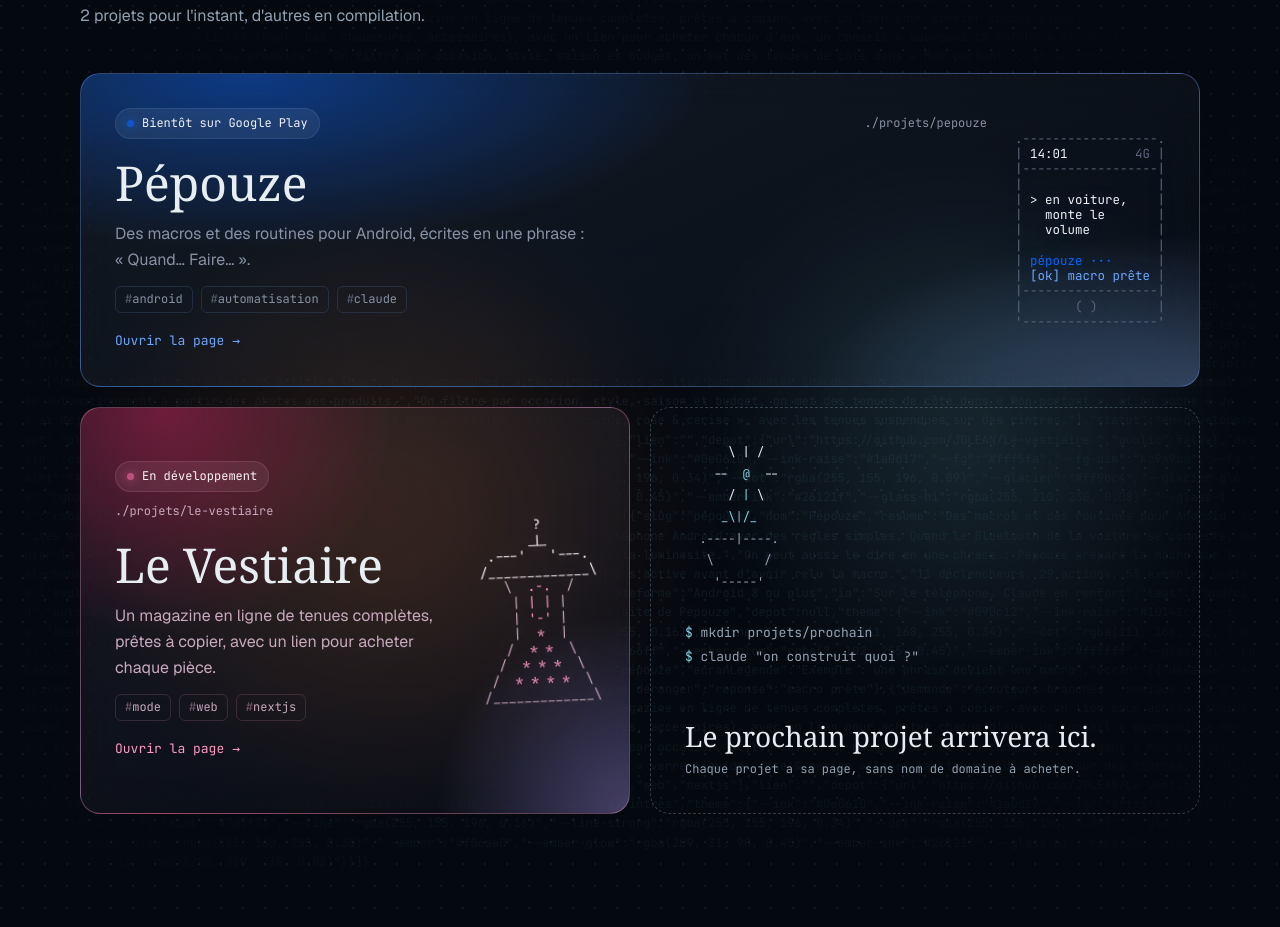
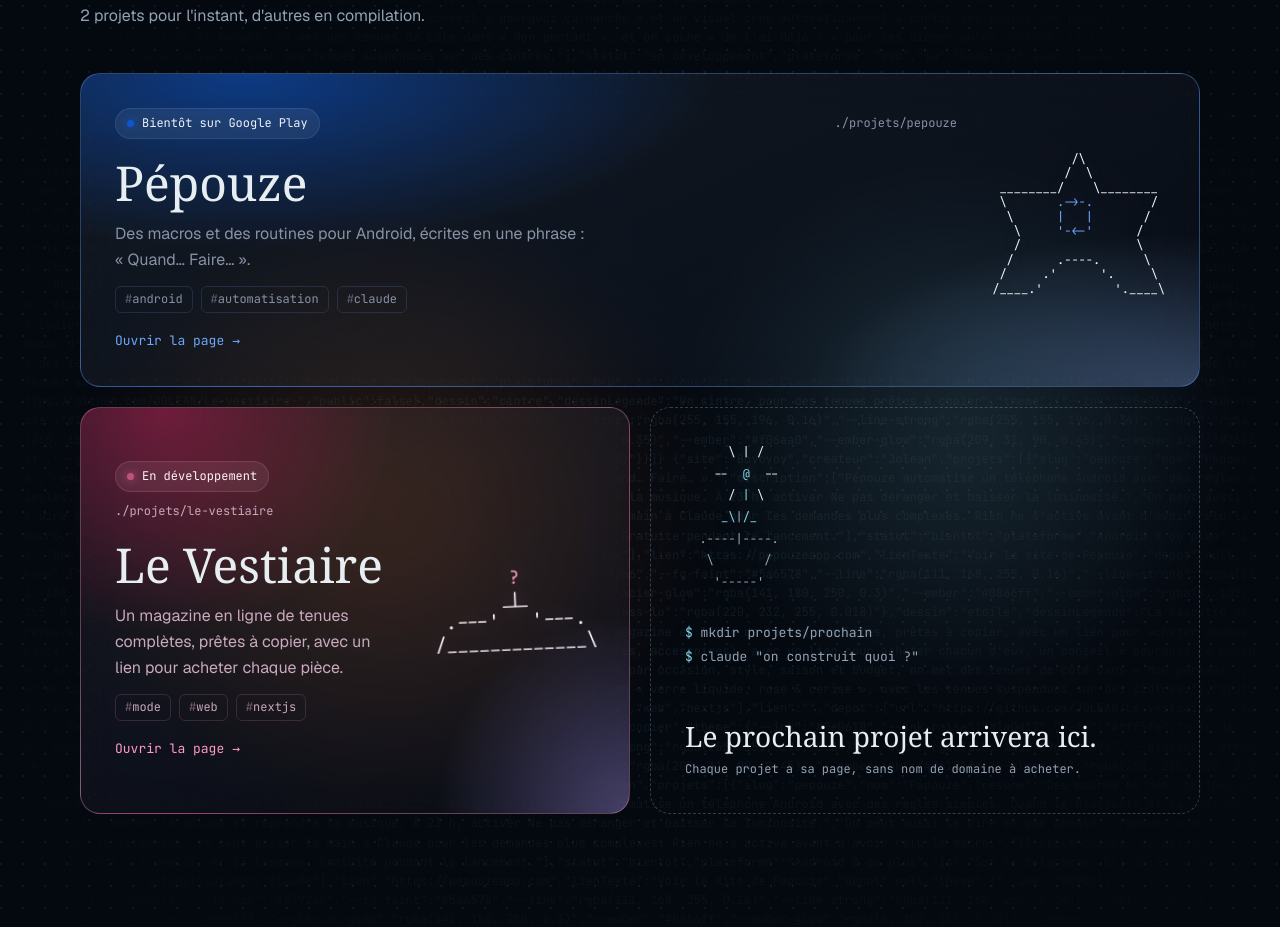
Before and after one commit to J0LEAN/Boyoyoy, a plain HTML site: page index.html in a window 1280 px wide. Shown: the part 985-1912 px from the top of the page. Drawn offline with nearby package versions, Linux system fonts and the light colour scheme; animation ran at ten frames a second; a web font is replaced by a local one.

Commit message:
Garder seulement le cintre et dessiner l'étoile de Pépouze
Le Vestiaire : le cintre seul, sans la robe. Pépouze : une étoile en
caractères, comme sa mascotte, avec une boucle d'automatisation au
centre, à la place du téléphone.

Co-Authored-By: Claude Opus 5.5 <noreply@anthropic.com>
Claude-Session: https://claude.ai/code/session_01VpGqBjZroazvQfiBkH6298

```diff
--- a/assets/css/style.css
+++ b/assets/css/style.css
@@ -791,13 +791,20 @@ code { font-family: var(--font-mono); font-size: 0.9em; }
 .dessin .d-a { color: var(--fg); }
 .dessin .d-b { color: var(--glacier); }
 .dessin-grand { font-size: 15px; }
-.dessin-cintre { transform-origin: 50% 0; }
+.dessin-cintre { transform-origin: 50% 0; font-size: 18px; }
+.dessin-etoile { font-size: 12px; }
+.dessin-grand.dessin-etoile { font-size: 15px; }
 .card-slot .dessin { align-self: flex-start; font-size: 12px; }
 @media (prefers-reduced-motion: no-preference) {
   .dessin-cintre { animation: balance 4.5s ease-in-out infinite; }
   .card-projet:hover .dessin-cintre { animation-duration: 1.6s; }
+  .dessin-etoile { animation: flotte 3.5s ease-in-out infinite; }
 }
 @keyframes balance {
   0%, 100% { transform: rotate(-3deg); }
   50% { transform: rotate(3deg); }
 }
+@keyframes flotte {
+  0%, 100% { transform: translateY(0); }
+  50% { transform: translateY(-6px); }
+}
--- a/assets/js/config.js
+++ b/assets/js/config.js
@@ -41,7 +41,6 @@ window.BOYOYOY = {
       lienTexte: "Voir le site de Pépouze",
       // Facultatif : { url: "https://github.com/J0LEAN/...", public: true }
       depot: null,
-      // Ce qui défile sur l'écran du téléphone dessiné en caractères.
       // Couleurs du site Pépouze (son thème sombre, bleu).
       theme: {
         "--ink": "#090c12",
@@ -60,13 +59,8 @@ window.BOYOYOY = {
         "--glass-hi": "rgba(220, 232, 255, 0.075)",
         "--glass-lo": "rgba(220, 232, 255, 0.018)"
       },
-      ecranAgent: "pépouze",
-      ecranLegende: "Exemple : une phrase devient une macro",
-      ecran: [
-        { demande: "en voiture, monte le volume", reponse: "macro prête" },
-        { demande: "à 23\u00a0h, active Ne pas déranger", reponse: "macro prête" },
-        { demande: "écouteurs branchés\u00a0: musique à 60\u00a0%", reponse: "macro prête" }
-      ]
+      dessin: "etoile",
+      dessinLegende: "La mascotte de Pépouze, en caractères",
     },
     {
       slug: "le-vestiaire",
@@ -84,7 +78,7 @@ window.BOYOYOY = {
       depot: { url: "https://github.com/J0LEAN/Le-vestiaire-", public: false },
       // Dessin en caractères sur la carte et la page ("cintre", ou un nom ajouté dans DESSINS, main.js).
       dessin: "cintre",
-      dessinLegende: "Les tenues sont suspendues sur des cintres",
+      dessinLegende: "Un cintre, pour des tenues prêtes à copier",
       // Couleurs propres au projet (reprises du site Le Vestiaire : rose & cerise).
       // Chaque clé remplace un jeton de couleur de Boyoyoy sur sa carte et sa page.
       theme: {
--- a/assets/js/main.js
+++ b/assets/js/main.js
@@ -199,18 +199,23 @@
   var DESSINS = {
     // Une robe suspendue à un cintre, qui se balance doucement.
     cintre: [
-      [["d-a", "         ?"]],
+      [["d-b", "         ?"]],
       [["d-a", "        _|_"]],
       [["d-a", "   .---'   '---."]],
-      [["d-a", "  /_____________\\"]],
-      ["     \\  ", ["d-b", ".-."], "  /"],
-      ["      | ", ["d-b", "| |"], " |"],
-      ["      | ", ["d-b", "'-'"], " |"],
-      ["      |  ", ["d-b", "*"], "  |"],
-      ["     /  ", ["d-b", "* *"], "  \\"],
-      ["    /  ", ["d-b", "* * *"], "  \\"],
-      ["   /  ", ["d-b", "* * * *"], "  \\"],
-      ["  /_____________\\"]
+      [["d-a", "  /_____________\\"]]
+    ],
+    // L'étoile de Pépouze, avec une boucle d'automatisation au cœur.
+    etoile: [
+      [["d-a", "            /\\"]],
+      [["d-a", "           /  \\"]],
+      [["d-a", "  ________/    \\________"]],
+      [["d-a", "  \\"], "       ", ["d-b", ".->-."], "        ", ["d-a", "/"]],
+      ["   ", ["d-a", "\\"], "      ", ["d-b", "|   |"], "       ", ["d-a", "/"]],
+      ["    ", ["d-a", "\\"], "     ", ["d-b", "'-<-'"], "      ", ["d-a", "/"]],
+      ["    ", ["d-a", "/"], "                ", ["d-a", "\\"]],
+      ["   ", ["d-a", "/"], "      ", ["d-a", ".----."], "      ", ["d-a", "\\"]],
+      ["  ", ["d-a", "/"], "     ", ["d-a", ".'"], "      ", ["d-a", "'."], "     ", ["d-a", "\\"]],
+      [["d-a", " /____.'          '.____\\"]]
     ],
     // Une graine qui pousse : le prochain projet.
     pousse: [
@@ -262,7 +267,7 @@
         (tags ? '<ul class="tags" aria-label="Mots-clés">' + tags + "</ul>" : "") +
         '<span class="card-cta">Ouvrir la page <span aria-hidden="true">→</span></span>' +
       "</div>" +
-      (p.ecran && p.ecran.length ? '<pre class="phone" data-phone="' + esc(p.slug) + '" aria-hidden="true"></pre>' : dessinHTML(p.dessin)) +
+      (p.dessin ? dessinHTML(p.dessin) : (p.ecran && p.ecran.length ? '<pre class="phone" data-phone="' + esc(p.slug) + '" aria-hidden="true"></pre>' : "")) +
     "</a>";
   }
 
@@ -410,7 +415,7 @@
             (code ? "<dt>Code</dt><dd>" + code + "</dd>" : "") +
             "<dt>Page ici</dt><dd><code>/#" + esc(p.slug) + "</code></dd>" +
           "</dl>" +
-          (p.ecran && p.ecran.length
+          (!p.dessin && p.ecran && p.ecran.length
             ? '<figure class="phone-box"><pre class="phone" data-phone="' + esc(p.slug) + '" aria-hidden="true"></pre>' +
               "<figcaption>" + esc(p.ecranLegende || "Aperçu illustratif") + "</figcaption></figure>"
             : (p.dessin ? '<figure class="phone-box">' + dessinHTML(p.dessin, "dessin-grand") +
--- a/index.html
+++ b/index.html
@@ -13,10 +13,10 @@
 <link rel="preconnect" href="https://fonts.googleapis.com">
 <link rel="preconnect" href="https://fonts.gstatic.com" crossorigin>
 <link rel="stylesheet" href="https://fonts.googleapis.com/css2?family=Gloock&family=Geist:wght@400;500;600&family=JetBrains+Mono:wght@400;500&display=swap">
-<link rel="stylesheet" href="assets/css/style.css?v=3">
-<script src="assets/js/config.js?v=3" defer></script>
-<script src="assets/js/blob.js?v=3" defer></script>
-<script src="assets/js/main.js?v=3" defer></script>
+<link rel="stylesheet" href="assets/css/style.css?v=4">
+<script src="assets/js/config.js?v=4" defer></script>
+<script src="assets/js/blob.js?v=4" defer></script>
+<script src="assets/js/main.js?v=4" defer></script>
 </head>
 <body>
 <a class="skip" href="#projets">Aller aux projets</a>
```
